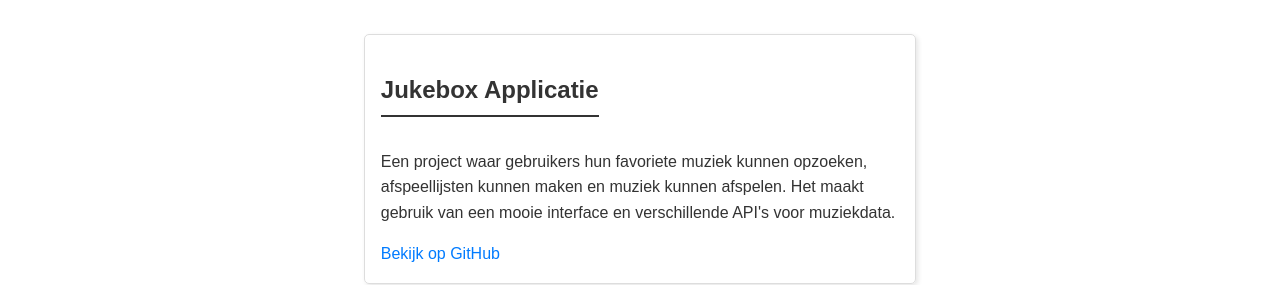
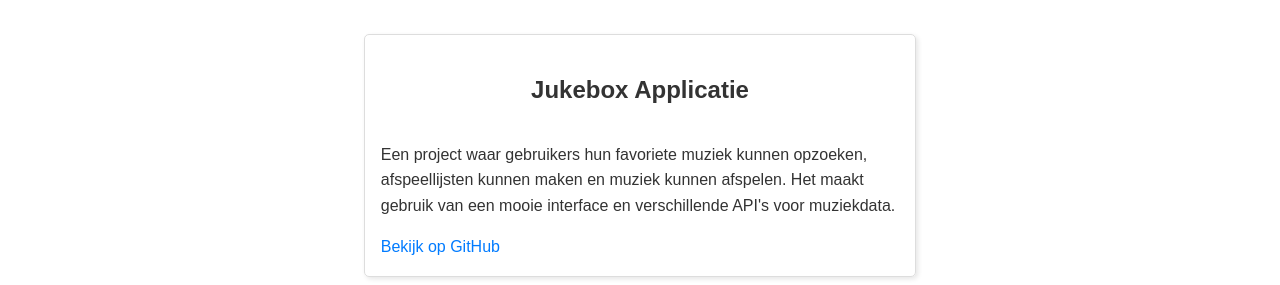
Before and after one commit to MilanoGamezzYT/milansebes.github.io, a plain HTML site: page index.html in a window 1280 px wide. Shown: the part 526-811 px from the top of the page. Drawn offline with Linux system fonts and the light colour scheme.

Commit message:
Center content on portfolio page

```diff
--- a/styles.css
+++ b/styles.css
@@ -42,9 +42,10 @@ main {
     padding: 2rem 0;
 }
 
-h1 {
+h1, h2 {
     margin-bottom: 2rem;
     color: #333;
+    text-align: center;
 }
 
 .about-me {
@@ -58,14 +59,6 @@ h1 {
     max-width: 200px;
     border-radius: 50%;
     margin-bottom: 1rem;
-}
-
-h2 {
-    border-bottom: 2px solid #333;
-    display: inline-block;
-    margin-bottom: 1rem;
-    color: #333;
-    padding-bottom: 5px;
 }
 
 .project-card {
```
